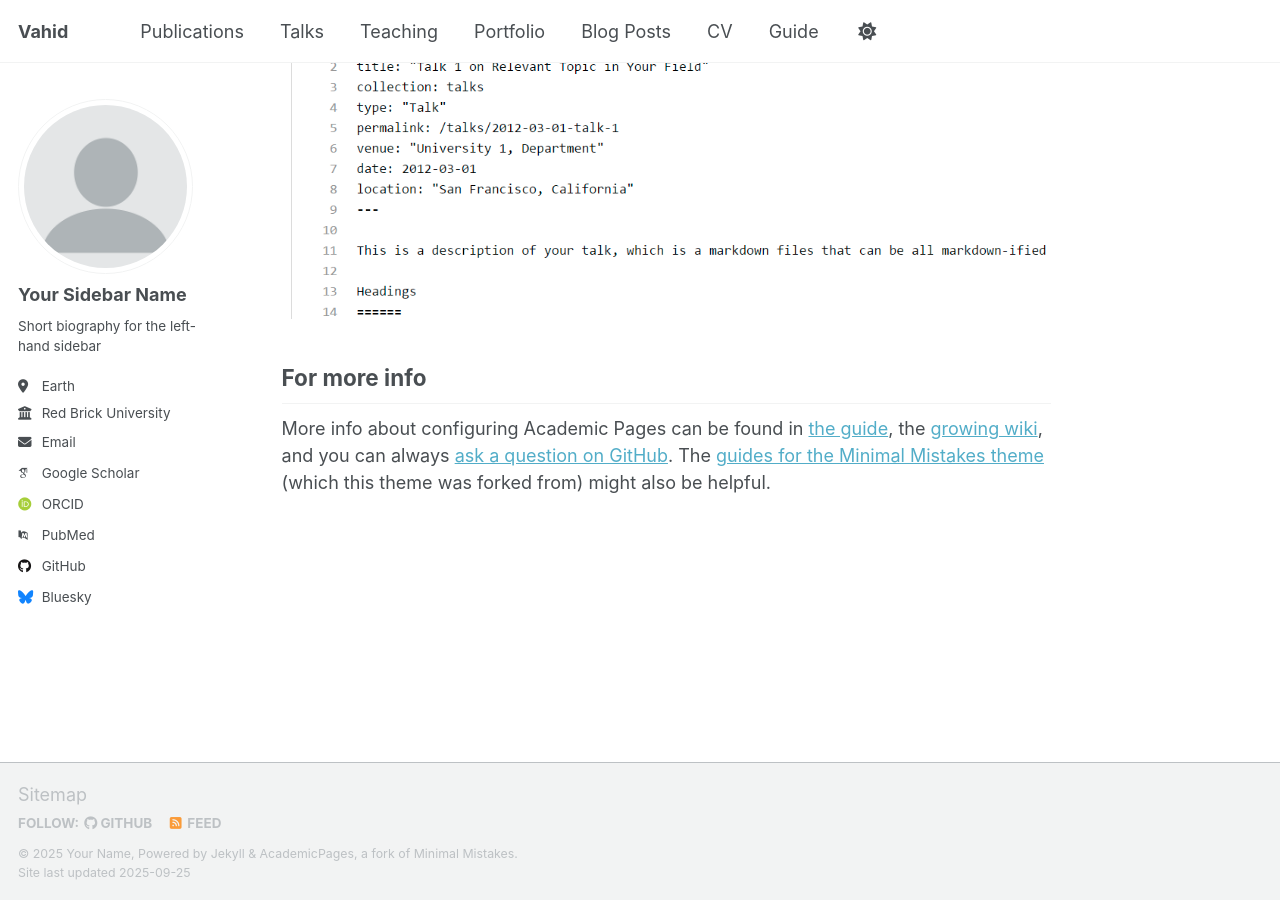
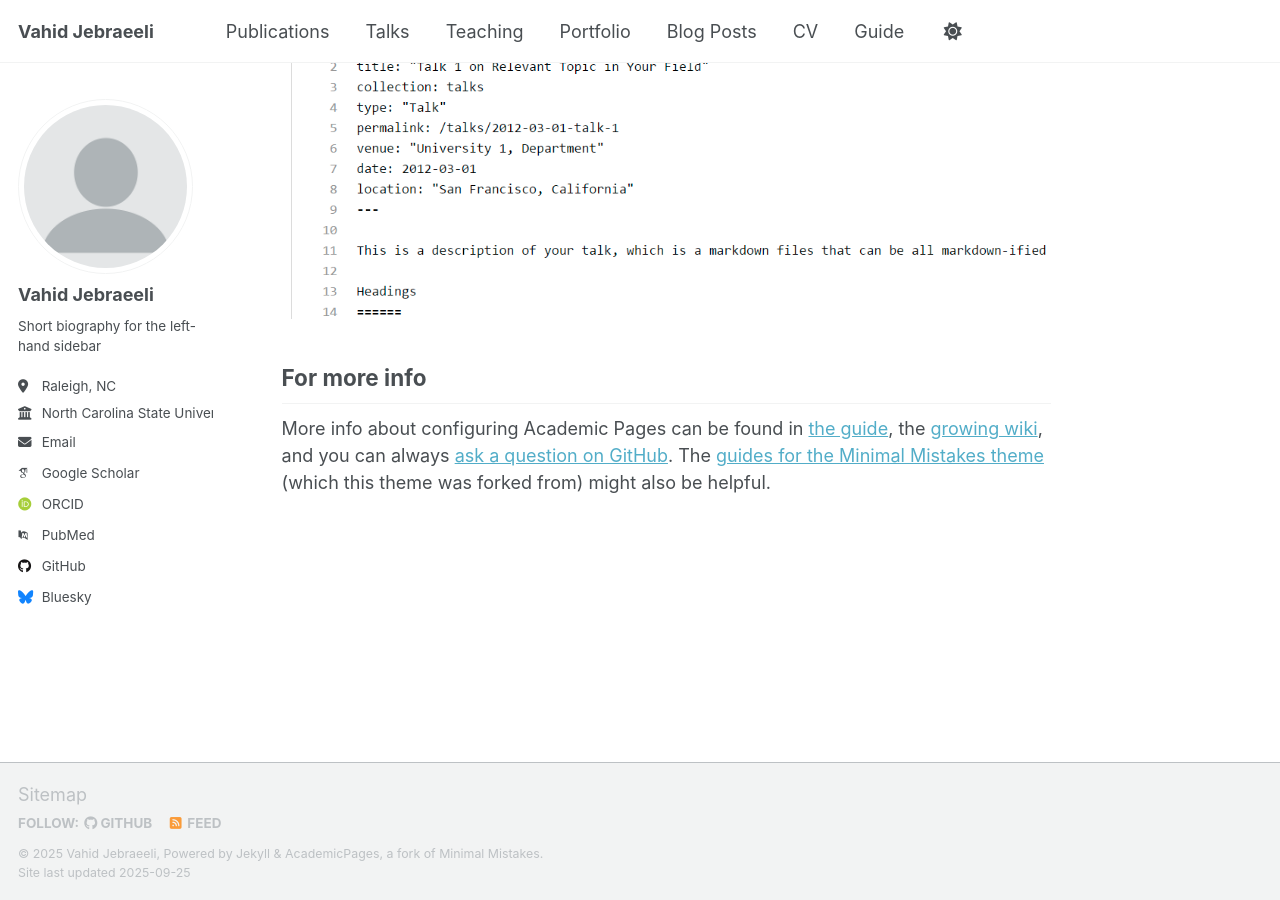
Before and after one commit to VahidJbrl/VahidJbrl-VahidJbrl.github.io, a Jekyll site: the page built from _pages/about.md, in a window 1280 px wide and 900 px high, scrolled down 2880 px. Built offline with Jekyll 4.4.1, drawn with Linux system fonts in a browser that asks for light colours; some web fonts are replaced; a script that is not in the unit is left out.

Commit message:
Update _config.yml

```diff
--- a/_config.yml
+++ b/_config.yml
@@ -9,10 +9,10 @@
 # Basic Site Settings
 locale                   : "en-US"
 site_theme               : "default" # Currently available options are "default", "air"
-title                    : "Vahid"
+title                    : "Vahid Jebraeeli"
 title_separator          : "-"
-name                     : &name "Your Name"
-description              : &description "Your Name's academic portfolio"   # Update this with a general description of your site, this is the default if not overridden by a page
+name                     : &name "Vahid Jebraeeli"
+description              : &description "Vahid Jebraeeli's academic portfolio"   # Update this with a general description of your site, this is the default if not overridden by a page
 url                      : https://academicpages.github.io # The base hostname & protocol for your site e.g. "https://[your GitHub username].github.io",
                                                            # or if you already have some other page hosted on Github then use "https://[your GitHub username].github.io/[Your Repo Name]"
 baseurl                  : "" # the subpath of your site, e.g. "/blog"
@@ -24,13 +24,13 @@ repository               : "academicpages/academicpages.github.io"
 author:
   # Biographic information
   avatar           : "profile.png"
-  name             : "Your Sidebar Name"
+  name             : "Vahid Jebraeeli"
   pronouns         : # example: "she/her"
   bio              : "Short biography for the left-hand sidebar"
-  location         : "Earth"
-  employer         : "Red Brick University"
+  location         : "Raleigh, NC"
+  employer         : "North Carolina State University"
   uri              : # URL
-  email            : "none@example.org"
+  email            : "vjebraeeli@gmail.com"
 
   # Academic websites
   academia         : # URL
```
